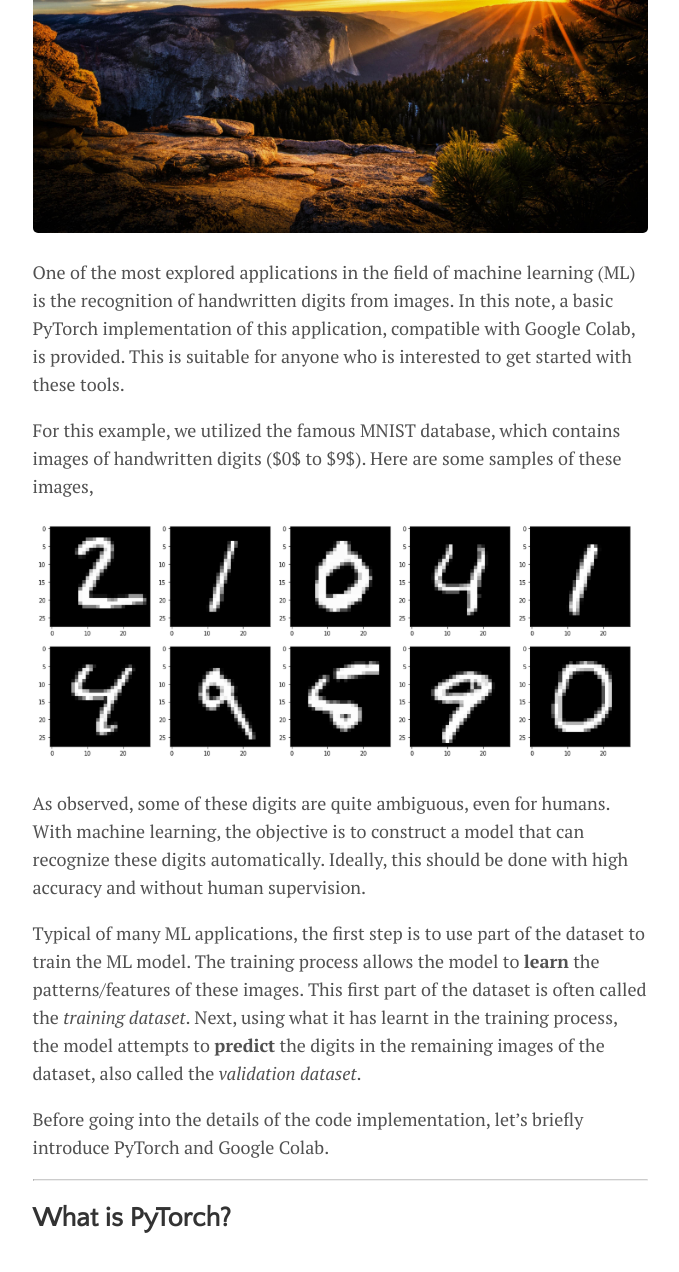
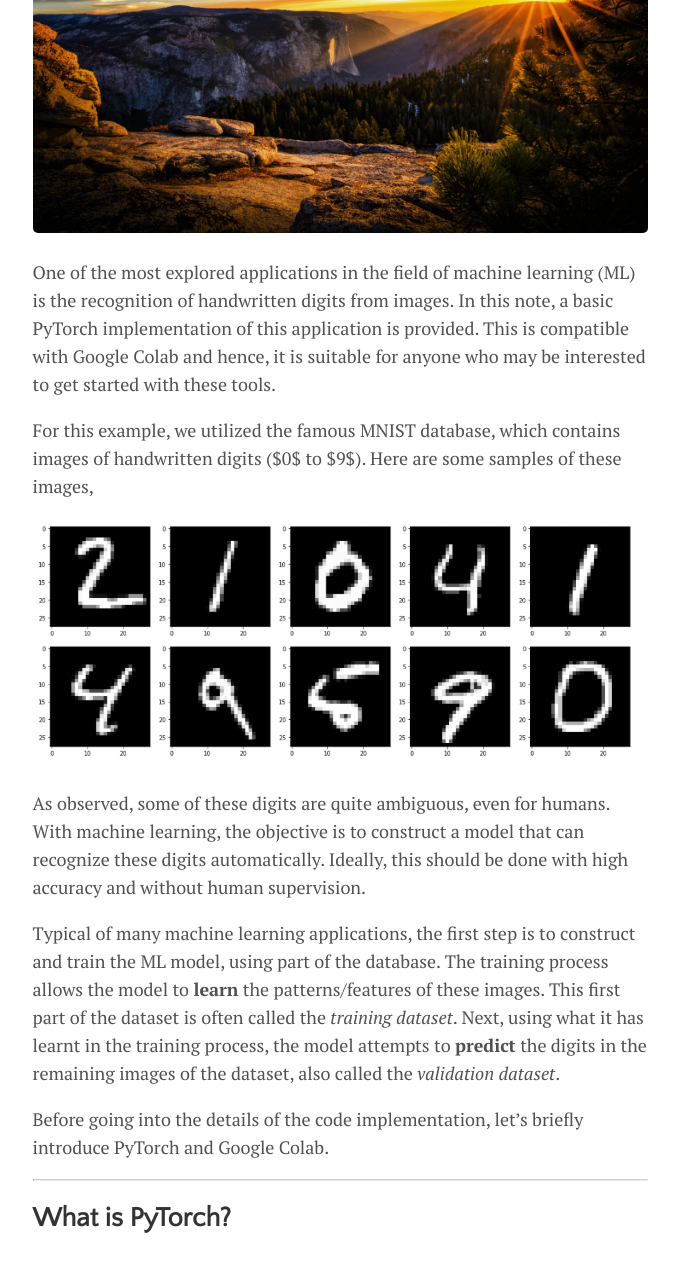
Before and after one commit to CheeGY/cheegy.github.io, a Jekyll site: the page built from _posts/2020-12-31-PyTorchColab.md, in a window 1280 px wide and 1400 px high, scrolled down 427 px. Shown: the top 1272 px of the window, without its empty margins (300-979 px from the left). Built offline with Jekyll 4.4.1, drawn with Linux system fonts in a browser that asks for light colours.

Commit message:
Update 2020-12-31-PyTorchColab.md

```diff
--- a/_posts/2020-12-31-PyTorchColab.md
+++ b/_posts/2020-12-31-PyTorchColab.md
@@ -6,7 +6,7 @@ categories: journal
 tags: [machine learning]
 image: post4.jpg
 ---
-One of the most explored applications in the field of machine learning (ML) is the recognition of handwritten digits from images. In this note, a basic PyTorch implementation of this application, compatible with Google Colab, is provided. This is suitable for anyone who is interested to get started with these tools.
+One of the most explored applications in the field of machine learning (ML) is the recognition of handwritten digits from images. In this note, a basic PyTorch implementation of this application is provided. This is compatible with Google Colab and hence, it is suitable for anyone who may be interested to get started with these tools.
 
 For this example, we utilized the famous MNIST database, which contains images of handwritten digits ($0$ to $9$). Here are some samples of these images,
 
@@ -14,7 +14,7 @@ For this example, we utilized the famous MNIST database, which contains images o
 
 As observed, some of these digits are quite ambiguous, even for humans. With machine learning, the objective is to construct a model that can recognize these digits automatically. Ideally, this should be done with high accuracy and without human supervision.
 
-Typical of many ML applications, the first step is to use part of the dataset to train the ML model. The training process allows the model to **learn** the patterns/features of these images. This first part of the dataset is often called the *training dataset*. Next, using what it has learnt in the training process, the model attempts to **predict** the digits in the remaining images of the dataset, also called the *validation dataset*.
+Typical of many machine learning applications, the first step is to construct and train the ML model, using part of the database. The training process allows the model to **learn** the patterns/features of these images. This first part of the dataset is often called the *training dataset*. Next, using what it has learnt in the training process, the model attempts to **predict** the digits in the remaining images of the dataset, also called the *validation dataset*.
 
 Before going into the details of the code implementation, let's briefly introduce PyTorch and Google Colab.
 
@@ -22,7 +22,7 @@ Before going into the details of the code implementation, let's briefly introduc
 
 ## What is PyTorch?
 
-![alt text](/assets/img/torch_logo.PNG "Pytorch")
+![alt text](/assets/img/torch_logo.png "Pytorch")
 
 [PyTorch](https://pytorch.org/) is a machine learning/deep learning open source library, based on the programming language, Python. It provides two key features; tensor computing through GPUs, as well as neural networks based on an automatic differentiation system.
 
@@ -30,7 +30,7 @@ What makes PyTorch popular among data scientists and AI enthusiasts is its abili
 
 ## What is Google Colab?
 
-![alt text](/assets/img/colab_logo.PNG "Google Colab")
+![alt text](/assets/img/colab_logo.png "Google Colab")
 
 [Google Colab](https://colab.research.google.com/) is an web-based application that allows you to write and execute Python, right from your browser. Colab has several libraries pre-installed, including PyTorch. This allows users to use PyTorch in Colab, without any further installation.
 
```
